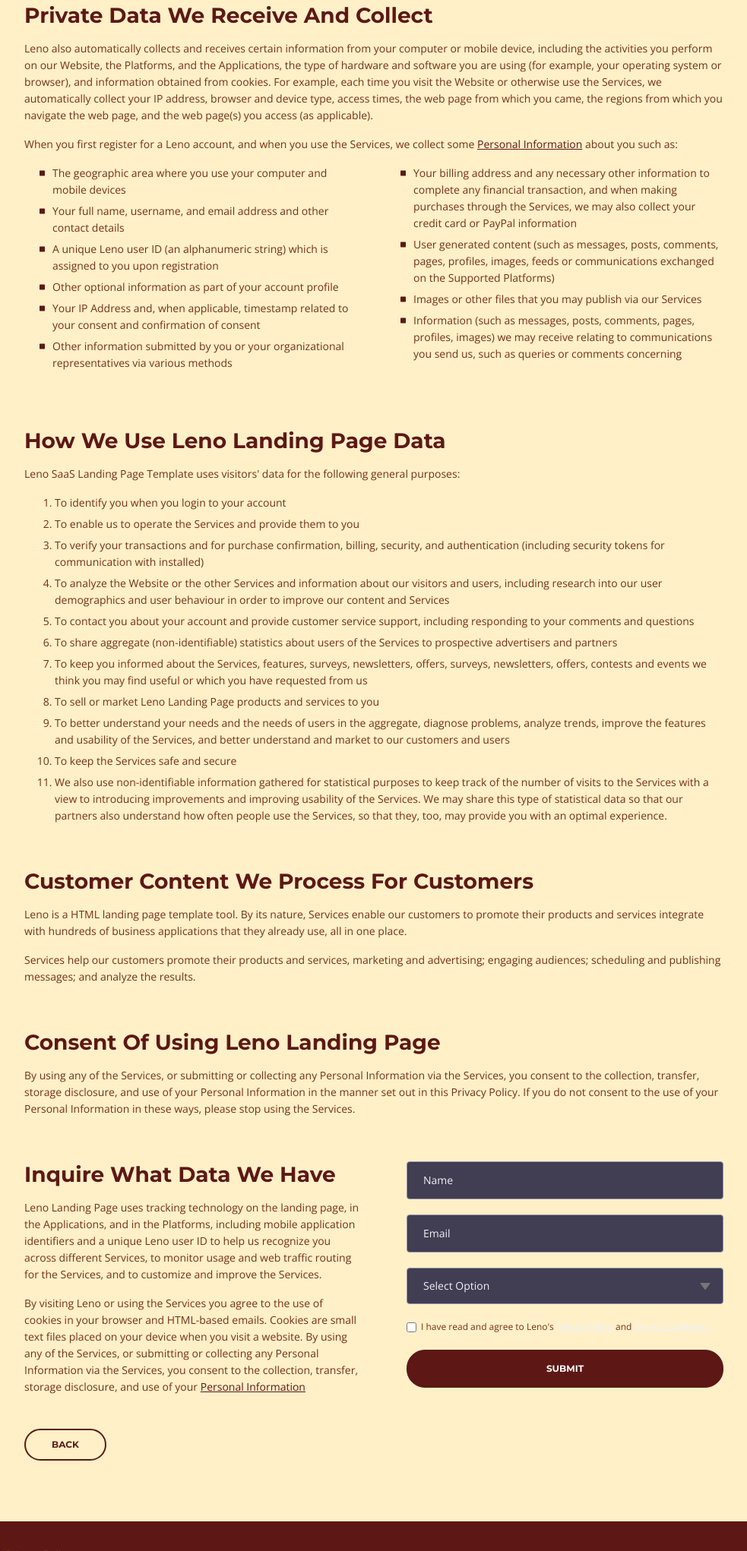
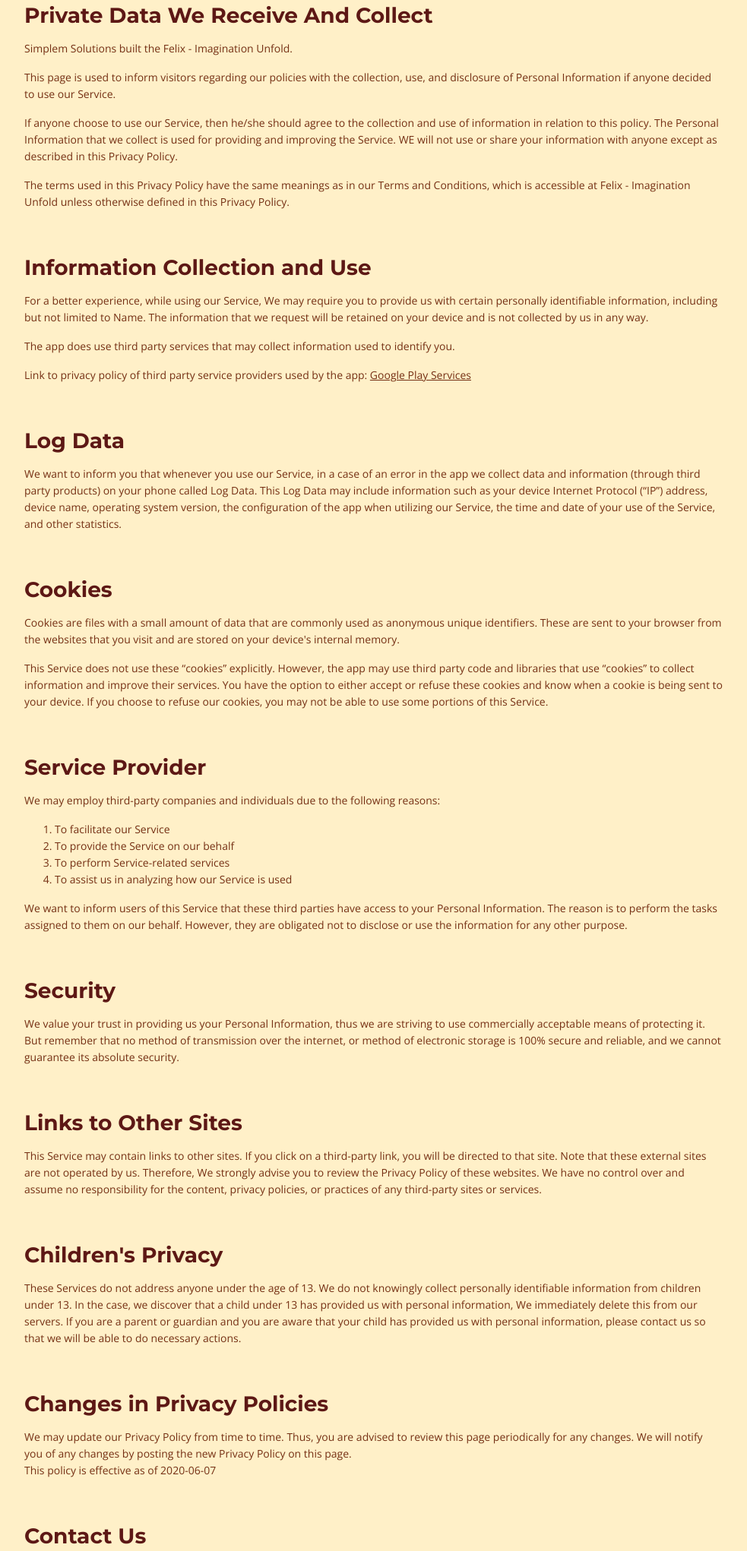
Before and after one commit to goyalavishi/felix-web, a plain HTML site: page privacy-policy.html in a window 1280 px wide. Shown: the part 547-2589 px from the top of the page at 76% size, without its empty margins (148-1131 px from the left). Drawn offline with nearby package versions, Linux system fonts and the light colour scheme.

Commit message:
felix web

```diff
--- a/css/styles.css
+++ b/css/styles.css
@@ -45,7 +45,7 @@ body, p {
 }
 
 .p-small {
-	color: #f1f1f8;
+	color: #753014;
 	font: 400 0.75rem/1.25rem "Open Sans", sans-serif;
 }
 
@@ -93,7 +93,12 @@ h6 {
 }
 
 a {
-	color: #f1f1f8;
+	color: #753014;
+	text-decoration: underline;
+}
+
+.simplem {
+	color: #FFF0C8;
 	text-decoration: underline;
 }
 
@@ -111,10 +116,12 @@ a.white {
 }
 
 .testimonial-text {
+	color: #FFF0C8;
 	font: italic 400 1rem/1.5rem "Open Sans", sans-serif;
 }
 
 .testimonial-author {
+	color: #FFF0C8;
 	font: 700 1rem/1.5rem "Montserrat", sans-serif;
 }
 
@@ -269,7 +276,7 @@ a.white {
 	padding-left: 1.3125rem;
 	border: 1px solid #9791ae;
 	border-radius: 0.25rem;
-	background-color: #413d52;
+	background-color: #753014;
 	color: #f1f1f8;
 	font: 400 0.875rem/1.875rem "Open Sans", sans-serif;
 	transition: all 0.2s;
@@ -323,7 +330,7 @@ select::-ms-expand {
 	padding-left: 1.3125rem;
 	border: 1px solid #9791ae;
 	border-radius: 0.25rem;
-	background-color: #413d52;
+	background-color: #753014;
 	color: #f1f1f8;
 	font: 400 0.875rem/1.75rem "Open Sans", sans-serif;
 	transition: all 0.2s;
@@ -632,7 +639,7 @@ input[type='checkbox'] {
 }
 
 .navbar-custom .navbar-brand.logo-image img {
-    width: 40px;
+    width: 150px;
 	height: 40px;
 	margin-bottom: 1px;
 	-webkit-backface-visibility: hidden;
@@ -1388,7 +1395,7 @@ input[type='checkbox'] {
 }
 
 .footer .fa-stack .fa-stack-1x {
-    color: #262431;
+    color: #5D1815;
 	transition: all 0.2s ease;
 }
 
@@ -1459,6 +1466,12 @@ a:hover.back-to-top {
 	background-color: #5D1815;
 }
 
+.ex-basic-color {
+	padding-top: 2rem;
+	padding-bottom: 0.875rem;
+	background-color: #FFD084;
+}
+
 .ex-basic-1 .breadcrumbs {
 	margin-bottom: 1.125rem;
 }
@@ -1554,7 +1567,7 @@ a:hover.back-to-top {
 
 	.navbar-custom .nav-item .nav-link {
 		padding: 0.25rem 0.75rem 0.25rem 0.75rem;
-		color: #fff;
+		color: #E57428;
 	}
 
 	.navbar-custom .nav-item .nav-link:hover,
@@ -1944,7 +1957,7 @@ a:hover.back-to-top {
 
 	/* General Styles */
 	.p-heading {
-		width: 44%;
+		width: 60%;
 	}
 	/* end of general styles */
 
--- a/privacy-policy.html
+++ b/privacy-policy.html
@@ -18,7 +18,7 @@
 	<meta property="og:type" content="article" />
 
     <!-- Website Title -->
-    <title>Privacy Policy - Leno - Free Mobile App Landing Page Template</title>
+    <title>Privacy Policy - Felix</title>
 
     <!-- Styles -->
     <link href="https://fonts.googleapis.com/css?family=Open+Sans:300,300i,400,400i,600,600i,700,700i" rel="stylesheet">
@@ -51,7 +51,7 @@
         <!-- <a class="navbar-brand logo-text page-scroll" href="index.html">Leno</a> -->
 
         <!-- Image Logo -->
-        <a class="navbar-brand logo-image" href="index.html"><img src="images/logo.svg" alt="alternative"></a>
+        <a class="navbar-brand logo-image" href="index.html"><img src="images/logo.png" alt="alternative"></a>
 
         <!-- Mobile Menu Toggle Button -->
         <button class="navbar-toggler" type="button" data-toggle="collapse" data-target="#navbarsExampleDefault" aria-controls="navbarsExampleDefault" aria-expanded="false" aria-label="Toggle navigation">
@@ -125,7 +125,7 @@
             <div class="row">
                 <div class="col-lg-12">
                     <div class="breadcrumbs">
-                        <a href="index.html">Home</a><i class="fa fa-angle-double-right"></i><span>Privacy Policy</span>
+                        <a class="simplem" href="index.html">Home</a><i class="fa fa-angle-double-right"></i><span class="simplem">Privacy Policy</span>
                     </div> <!-- end of breadcrumbs -->
                 </div> <!-- end of col -->
             </div> <!-- end of row -->
@@ -141,65 +141,20 @@
                 <div class="col-lg-10 offset-lg-1">
                     <div class="text-container">
                         <h3>Private Data We Receive And Collect</h3>
-                        <p>Leno also automatically collects and receives certain information from your computer or mobile device, including the activities you perform on our Website, the Platforms, and the Applications, the type of hardware and software you are using (for example, your operating system or browser), and information obtained from cookies. For example, each time you visit the Website or otherwise use the Services, we automatically collect your IP address, browser and device type, access times, the web page from which you came, the regions from which you navigate the web page, and the web page(s) you access (as applicable).</p>
-                        <p>When you first register for a Leno account, and when you use the Services, we collect some <a class="turquoise" href="#your-link">Personal Information</a> about you such as:</p>
-                        <div class="row">
-                            <div class="col-md-6">
-                                <ul class="list-unstyled li-space-lg indent">
-                                    <li class="media">
-                                        <i class="fas fa-square"></i>
-                                        <div class="media-body">The geographic area where you use your computer and mobile devices</div>
-                                    </li>
-                                    <li class="media">
-                                        <i class="fas fa-square"></i>
-                                        <div class="media-body">Your full name, username, and email address and other contact details</div>
-                                    </li>
-                                    <li class="media">
-                                        <i class="fas fa-square"></i>
-                                        <div class="media-body">A unique Leno user ID (an alphanumeric string) which is assigned to you upon registration</div>
-                                    </li>
-                                    <li class="media">
-                                        <i class="fas fa-square"></i>
-                                        <div class="media-body">Other optional information as part of your account profile</div>
-                                    </li>
-                                    <li class="media">
-                                        <i class="fas fa-square"></i>
-                                        <div class="media-body">Your IP Address and, when applicable, timestamp related to your consent and confirmation of consent</div>
-                                    </li>
-                                    <li class="media">
-                                        <i class="fas fa-square"></i>
-                                        <div class="media-body">Other information submitted by you or your organizational representatives via various methods</div>
-                                    </li>
-                                </ul>
-                            </div> <!-- end of col -->
-
-                            <div class="col-md-6">
-                                <ul class="list-unstyled li-space-lg indent">
-                                    <li class="media">
-                                        <i class="fas fa-square"></i>
-                                        <div class="media-body">Your billing address and any necessary other information to complete any financial transaction, and when making purchases through the Services, we may also collect your credit card or PayPal information</div>
-                                    </li>
-                                    <li class="media">
-                                        <i class="fas fa-square"></i>
-                                        <div class="media-body">User generated content (such as messages, posts, comments, pages, profiles, images, feeds or communications exchanged on the Supported Platforms)</div>
-                                    </li>
-                                    <li class="media">
-                                        <i class="fas fa-square"></i>
-                                        <div class="media-body">Images or other files that you may publish via our Services</div>
-                                    </li>
-                                    <li class="media">
-                                        <i class="fas fa-square"></i>
-                                        <div class="media-body">Information (such as messages, posts, comments, pages, profiles, images) we may receive relating to communications you send us, such as queries or comments concerning</div>
-                                    </li>
-                                </ul>
-                            </div> <!-- end of col -->
-                        </div> <!-- end of row -->
+                        <p>Simplem Solutions built the Felix - Imagination Unfold.</p>
+                        <p>This page is used to inform visitors regarding our policies with the collection, use, and disclosure of Personal Information if anyone decided to use our Service.</p>
+                        <p>If anyone choose to use our Service, then he/she should agree to the collection and use of information in relation to this policy. The Personal Information that we collect is used for providing and improving the Service. WE will not use or share your information with anyone except as described in this Privacy Policy.</p>
+                        <p>The terms used in this Privacy Policy have the same meanings as in our Terms and Conditions, which is accessible at Felix - Imagination Unfold unless otherwise defined in this Privacy Policy.</p>
                     </div> <!-- end of text-container-->
 
                     <div class="text-container">
-                        <h3>How We Use Leno Landing Page Data</h3>
-                        <p>Leno SaaS Landing Page Template uses visitors' data for the following general purposes:</p>
-                        <ol class="li-space-lg">
+                        <h3>Information Collection and Use
+                        </h3>
+                        <p>For a better experience, while using our Service, We may require you to provide us with certain personally identifiable information, including but not limited to Name. The information that we request will be retained on your device and is not collected by us in any way.</p>
+                       <p>The app does use third party services that may collect information used to identify you.
+                    </p>
+                    <p>Link to privacy policy of third party service providers used by the app: <a href="https://policies.google.com/privacy">Google Play Services</a>                    </p>
+                        <!-- <ol class="li-space-lg">
                             <li>To identify you when you login to your account</li>
                             <li>To enable us to operate the Services and provide them to you</li>
                             <li>To verify your transactions and for purchase confirmation, billing, security, and authentication (including security tokens for communication with installed)</li>
@@ -211,64 +166,80 @@
                             <li>To better understand your needs and the needs of users in the aggregate, diagnose problems, analyze trends, improve the features and usability of the Services, and better understand and market to our customers and users</li>
                             <li>To keep the Services safe and secure</li>
                             <li>We also use non-identifiable information gathered for statistical purposes to keep track of the number of visits to the Services with a view to introducing improvements and improving usability of the Services. We may share this type of statistical data so that our partners also understand how often people use the Services, so that they, too, may provide you with an optimal experience.</li>
-                        </ol>
+                        </ol> -->
                     </div> <!-- end of text-container -->
 
                     <div class="text-container">
-                        <h3>Customer Content We Process For Customers</h3>
-                        <p>Leno is a HTML landing page template tool. By its nature, Services enable our customers to promote their products and services integrate with hundreds of business applications that they already use, all in one place.</p>
-                        <p>Services help our customers promote their products and services, marketing and advertising; engaging audiences; scheduling and publishing messages; and analyze the results.</p>
+                        <h3>Log Data
+                        </h3>
+                        <p>We want to inform you that whenever you use our Service, in a case of an error in the app we collect data and information (through third party products) on your phone called Log Data. This Log Data may include information such as your device Internet Protocol (“IP”) address, device name, operating system version, the configuration of the app when utilizing our Service, the time and date of your use of the Service, and other statistics.</p>
                     </div> <!-- end of text container -->
 
                     <div class="text-container">
-                        <h3>Consent Of Using Leno Landing Page</h3>
-					    <p class="mb-5">By using any of the Services, or submitting or collecting any Personal Information via the Services, you consent to the collection, transfer, storage disclosure, and use of your Personal Information in the manner set out in this Privacy Policy. If you do not consent to the use of your Personal Information in these ways, please stop using the Services.</p>
-                    </div> <!-- end of text-container -->
+                        <h3>Cookies
+                        </h3>
+                        <p>Cookies are files with a small amount of data that are commonly used as anonymous unique identifiers. These are sent to your browser from the websites that you visit and are stored on your device's internal memory.</p>
+                        <p>This Service does not use these “cookies” explicitly. However, the app may use third party code and libraries that use “cookies” to collect information and improve their services. You have the option to either accept or refuse these cookies and know when a cookie is being sent to your device. If you choose to refuse our cookies, you may not be able to use some portions of this Service.</p>
+                    </div> <!-- end of text container -->
 
-                    <div class="row">
-                        <div class="col-md-6">
-                            <div class="text-container last">
-                                <h3>Inquire What Data We Have</h3>
-                                <p>Leno Landing Page uses tracking technology on the landing page, in the Applications, and in the Platforms, including mobile application identifiers and a unique Leno user ID to help us recognize you across different Services, to monitor usage and web traffic routing for the Services, and to customize and improve the Services.</p>
-                                <p> By visiting Leno or using the Services you agree to the use of cookies in your browser and HTML-based emails. Cookies are small text files placed on your device when you visit a website. By using any of the Services, or submitting or collecting any Personal Information via the Services, you consent to the collection, transfer, storage disclosure, and use of your <a class="turquoise" href="#your-link">Personal Information</a></p>
+                    <div class="text-container">
+                        <h3>Service Provider
+                        </h3>
+
+                        <p>We may employ third-party companies and individuals due to the following reasons:</p>
+                          <ol>
+                              <li>
+                                To facilitate our Service
+                              </li>
+                              <li>
+                                To provide the Service on our behalf
+                              </li>
+                              <li>
+                                To perform Service-related services
+                              </li>
+                              <li>
+                                To assist us in analyzing how our Service is used
+                              </li>
+                          </ol>
+                          <p>We want to inform users of this Service that these third parties have access to your Personal Information. The reason is to perform the tasks assigned to them on our behalf. However, they are obligated not to disclose or use the information for any other purpose.</p>
                     </div> <!-- end of text container -->
-                        </div> <!-- end of col-->
-                        <div class="col-md-6">
 
-                            <!-- Privacy Form -->
-                            <div class="form-container">
-                                <form id="privacyForm" data-toggle="validator" data-focus="false">
-                                    <div class="form-group">
-                                        <input type="text" class="form-control-input" id="pname" required>
-                                        <label class="label-control" for="pname">Name</label>
-                                        <div class="help-block with-errors"></div>
-                                    </div>
-                                    <div class="form-group">
-                                        <input type="email" class="form-control-input" id="pemail" required>
-                                        <label class="label-control" for="pemail">Email</label>
-                                        <div class="help-block with-errors"></div>
-                                    </div>
-                                    <div class="form-group">
-                                        <select class="form-control-select" id="pselect" required>
-                                            <option class="select-option" value="" disabled selected>Select Option</option>
-                                            <option class="select-option" value="Delete data">Delete my data</option>
-                                            <option class="select-option" value="Show me data">Show me my data</option>
-                                        </select>
-                                        <div class="help-block with-errors"></div>
-                                    </div>
-                                    <div class="form-group checkbox">
-                                        <input type="checkbox" id="pterms" value="Agreed-to-Terms" required>I have read and agree to Leno's <a href="privacy-policy.html">Privacy Policy</a> and <a href="terms-conditions.html">Terms Conditions</a>
-                                        <div class="help-block with-errors"></div>
-                                    </div>
-                                    <div class="form-group">
-                                        <button type="submit" class="form-control-submit-button">SUBMIT</button>
-                                    </div>
-                                    <div class="form-message">
-                                        <div id="pmsgSubmit" class="h3 text-center hidden"></div>
-                                    </div>
-                                </form>
-                            </div> <!-- end of form container -->
-                            <!-- end of privacy form -->
+                    <div class="text-container">
+                        <h3>Security
+                        </h3>
+                        <p>We value your trust in providing us your Personal Information, thus we are striving to use commercially acceptable means of protecting it. But remember that no method of transmission over the internet, or method of electronic storage is 100% secure and reliable, and we cannot guarantee its absolute security.</p>
+                    </div> <!-- end of text container -->
+
+                    <div class="text-container">
+                        <h3>Links to Other Sites
+
+                        </h3>
+<p>
+    This Service may contain links to other sites. If you click on a third-party link, you will be directed to that site. Note that these external sites are not operated by us. Therefore, We strongly advise you to review the Privacy Policy of these websites. We have no control over and assume no responsibility for the content, privacy policies, or practices of any third-party sites or services.
+</p>                    </div> <!-- end of text container -->
+
+                    <div class="text-container">
+                        <h3>Children's Privacy
+                        </h3>
+                        <p>These Services do not address anyone under the age of 13. We do not knowingly collect personally identifiable information from children under 13. In the case, we discover that a child under 13 has provided us with personal information, We immediately delete this from our servers. If you are a parent or guardian and you are aware that your child has provided us with personal information, please contact us so that we will be able to do necessary actions.</p>
+                        </div> <!-- end of text container -->
+
+                    <div class="text-container">
+                        <h3>Changes in Privacy Policies
+                        </h3>
+                        <p>We may update our Privacy Policy from time to time. Thus, you are advised to review this page periodically for any changes. We will notify you of any changes by posting the new Privacy Policy on this page.
+
+                        <br>This policy is effective as of 2020-06-07</p>
+                    </div> <!-- end of text container -->
+
+                    <div class="text-container">
+                        <h3>Contact Us
+                        </h3>
+                        <p>If you have any questions or suggestions about our Privacy Policy, do not hesitate to contact us at avishi@simplem.in.</p>
+                    </div> <!-- end of text container -->
+
+
+
 
                         </div> <!-- end of col-->
                     </div> <!-- end of row -->
@@ -286,7 +257,7 @@
             <div class="row">
                 <div class="col-lg-12">
                     <div class="breadcrumbs">
-                        <a href="index.html">Home</a><i class="fa fa-angle-double-right"></i><span>Privacy Policy</span>
+                        <a class="simplem" href="index.html">Home</a><i class="fa fa-angle-double-right"></i><span class="simplem">Privacy Policy</span>
                     </div> <!-- end of breadcrumbs -->
                 </div> <!-- end of col -->
             </div> <!-- end of row -->
@@ -301,8 +272,8 @@
         <div class="row">
             <div class="col-md-4">
                 <div class="footer-col">
-                        <h4>About Leno</h4>
-                        <p>We're passionate about creating the best mobile apps for personal development</p>
+                    <h4>About Simplem Solutions</h4>
+                    <p>A team of professionals having experience working with diverse teams on a plethora of projects. Striving in the age of Industry 4.0, we have developed an agile framework that is capable of overcoming the challenges posed by the current scenario.</p>
                 </div>
             </div> <!-- end of col -->
             <div class="col-md-4">
@@ -311,11 +282,11 @@
                     <ul class="list-unstyled li-space-lg">
                         <li class="media">
                             <i class="fas fa-square"></i>
-                                <div class="media-body">Our business partners <a class="turquoise" href="#your-link">startupguide.com</a></div>
+                            <div class="media-body">Our Website <a class="turquoise" href="https://simplem.in">simplem.in</a></div>
                         </li>
                         <li class="media">
                             <i class="fas fa-square"></i>
-                                <div class="media-body">Read our <a class="turquoise" href="terms-conditions.html">Terms & Conditions</a>, <a class="turquoise" href="privacy-policy.html">Privacy Policy</a></div>
+                            <div class="media-body">Read our <a class="turquoise" href="terms-conditions.html">Game Book</a>, <a class="turquoise" href="privacy-policy.html">Privacy Policy</a></div>
                         </li>
                     </ul>
                 </div>
@@ -366,12 +337,13 @@
     <div class="container">
         <div class="row">
             <div class="col-lg-12">
-                    <p class="p-small">Copyright © Leno - Mobile App Landing Page Template by <a href="http://www.inovatik.com">Inovatik</a></p>
+                <p class="p-small">Copyright © 2020 <a class="simplem" href="http://www.simplem.in">Simplem Solutions</a> All Rights Reserved</p>
             </div> <!-- end of col -->
         </div> <!-- enf of row -->
     </div> <!-- end of container -->
 </div> <!-- end of copyright -->
 <!-- end of copyright -->
+
 
 
     <!-- Scripts -->
```
Also changed, not shown: index.html (+51 -52 lines), terms-conditions.html (+8 -7 lines), images/-lg.png (added), images/details-1-iphone.png, images/features-iphone-1.png, images/logo.png. Lines whose indentation alone changed are shown as unchanged.
